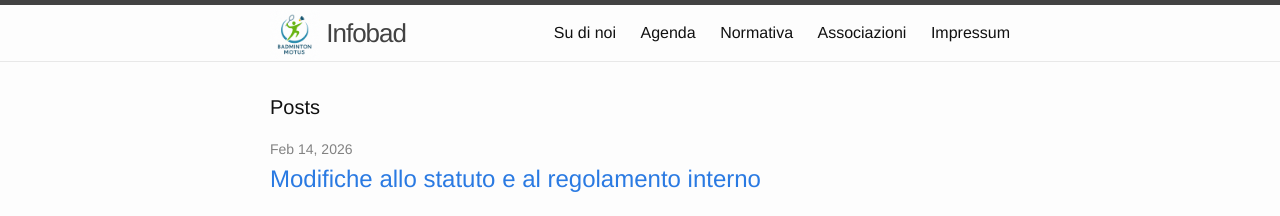
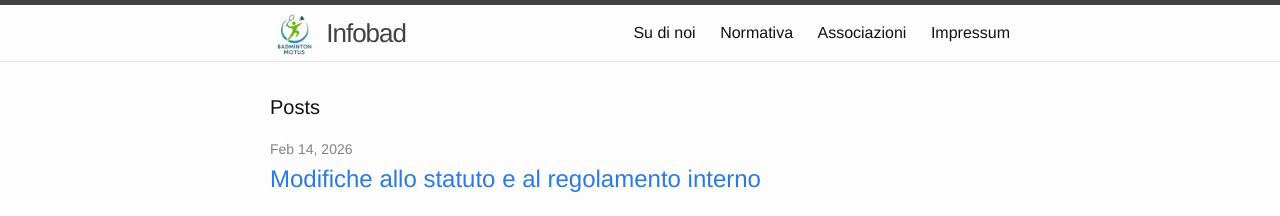
Before and after one commit to infobad/infobad.github.io, a Jekyll site: the page built from index.html, in a window 1280 px wide and 900 px high. Shown: the top 216 px of the window. Built offline with Jekyll 4.4.1, drawn with Linux system fonts in a browser that asks for light colours.

Commit message:
Remove agenda from site navigation

```diff
--- a/_config.yml
+++ b/_config.yml
@@ -19,7 +19,6 @@ future: true
 theme: minima
 header_pages:
   - about.md
-  - agenda.md
   - regulations.md
   - clubs.md
   - impressum.md
```
